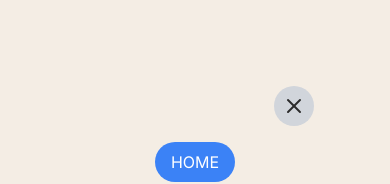
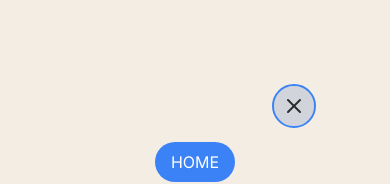
Before and after one commit to machage9603/personal-website, a Next.js app: page / in a window 390 px wide. Both pictures are taken after a click on the button 294 px from the left and 205 px from the top of the page. Shown: the top 184 px of the page. Built offline with nearby package versions, Linux system fonts and the light colour scheme.

Commit message:
change hoverstate for navbar elements

```diff
--- a/app/components/Navbar.tsx
+++ b/app/components/Navbar.tsx
@@ -25,7 +25,7 @@ export default function Navbar() {
       <div className="flex justify-end items-center lg:hidden">
         <button
           onClick={toggleMenu}
-          className="p-2 rounded-full bg-secondary hover:bg-secondary-hover focus:bg-secondary-hover transition-colors duration-300"
+          className="p-2 rounded-full bg-gray-200 dark:bg-secondary hover:bg-gray-300 dark:hover:bg-secondary-hover focus:bg-gray-300 dark:focus:bg-secondary-hover transition-colors duration-300 hover:outline hover:outline-2 hover:outline-blue-500 focus:outline focus:outline-2 focus:outline-blue-500"
         >
           {isMenuOpen ? (
             <X className="w-6 h-6" />
@@ -46,7 +46,7 @@ export default function Navbar() {
               className={`px-4 py-2 rounded-full transition-colors duration-300 block ${
                 pathname === href
                   ? "bg-primary text-primary-foreground"
-                  : "hover:bg-secondary focus:bg-secondary"
+                  : "hover:outline hover:outline-2 hover:outline-blue-500 focus:outline focus:outline-2 focus:outline-blue-500"
               }`}
               onClick={() => setIsMenuOpen(false)}
             >
```
